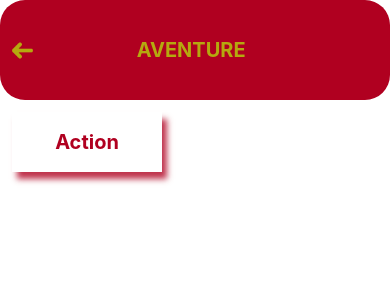
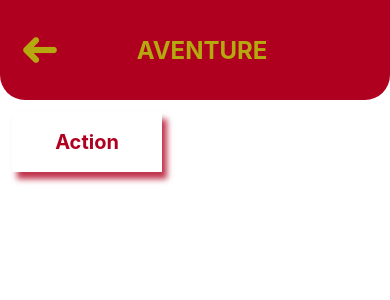
Before and after one commit to HugoHL1/film-master, a React Native app: screen / in a window 390 px wide. Shown: the top 300 px of the page. Built offline with nearby package versions, Linux system fonts and the light colour scheme.

Commit message:
:lipstick: add colors in search page

```diff
--- a/src/components/Search.js
+++ b/src/components/Search.js
@@ -52,7 +52,8 @@ const styles = StyleSheet.create({
     textinput: {
         height: 50,
         paddingLeft: 10,
-        fontWeight: 'bold'
+        fontWeight: 'bold',
+        color: '#b00020'
     },
     button_search: {
         alignItems: 'flex-end'
--- a/src/components/Section.js
+++ b/src/components/Section.js
@@ -23,7 +23,8 @@ const styles = StyleSheet.create({
     main_container_section: {
         height: 100,
         backgroundColor: '#B00020',
-        borderRadius: 25,
+        borderBottomLeftRadius: 25,
+        borderBottomRightRadius: 25,
         flexDirection: 'row',
     },
 
@@ -35,7 +36,7 @@ const styles = StyleSheet.create({
     title_text_section:{
         color:'#B5A90F',
         fontWeight: 'bold',
-        fontSize: 20,
+        fontSize: 24,
     },
 
     arrow_section:{
@@ -46,8 +47,9 @@ const styles = StyleSheet.create({
     },
 
     arrow_logo:{
-        height: 25,
-        width: 25,
+        marginLeft: 10,
+        height: 40,
+        width: 40,
 
     },
 })
--- a/src/screens/SearchScreen.js
+++ b/src/screens/SearchScreen.js
@@ -60,7 +60,7 @@ export default class SearchScreen extends React.Component {
             </View>
         }
 
-        return <View style={styles.no_found_container}><Text style={styles.text_no_result}>Aucun film n'a été chargé.</Text></View>
+        return <View style={styles.no_found_container}><Text style={styles.text_no_result}>Aucune recherche effectuée</Text></View>
     }
 
     render() {
@@ -97,10 +97,17 @@ const styles = StyleSheet.create({
     },
     no_found_container: {
         flex: 1,
-      justifyContent: 'center',
-      alignItems: 'center'
+        justifyContent: 'center',
+        alignItems: 'center'
     },
     loading_container: {
-    bottom: 300
+        bottom: 300
+    },
+    text_no_result: {
+        width: 250,
+        color: '#b5a90f',
+        fontSize: 24,
+        textAlign: 'center',
+
     }
 })
```
